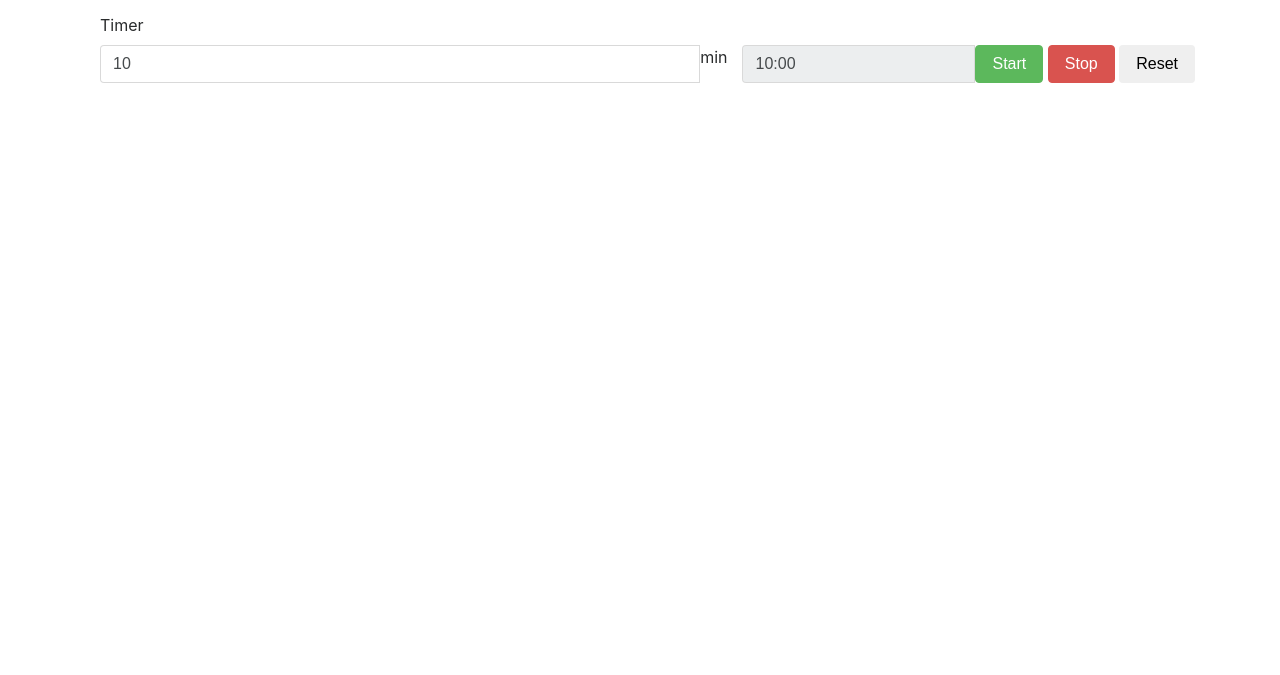
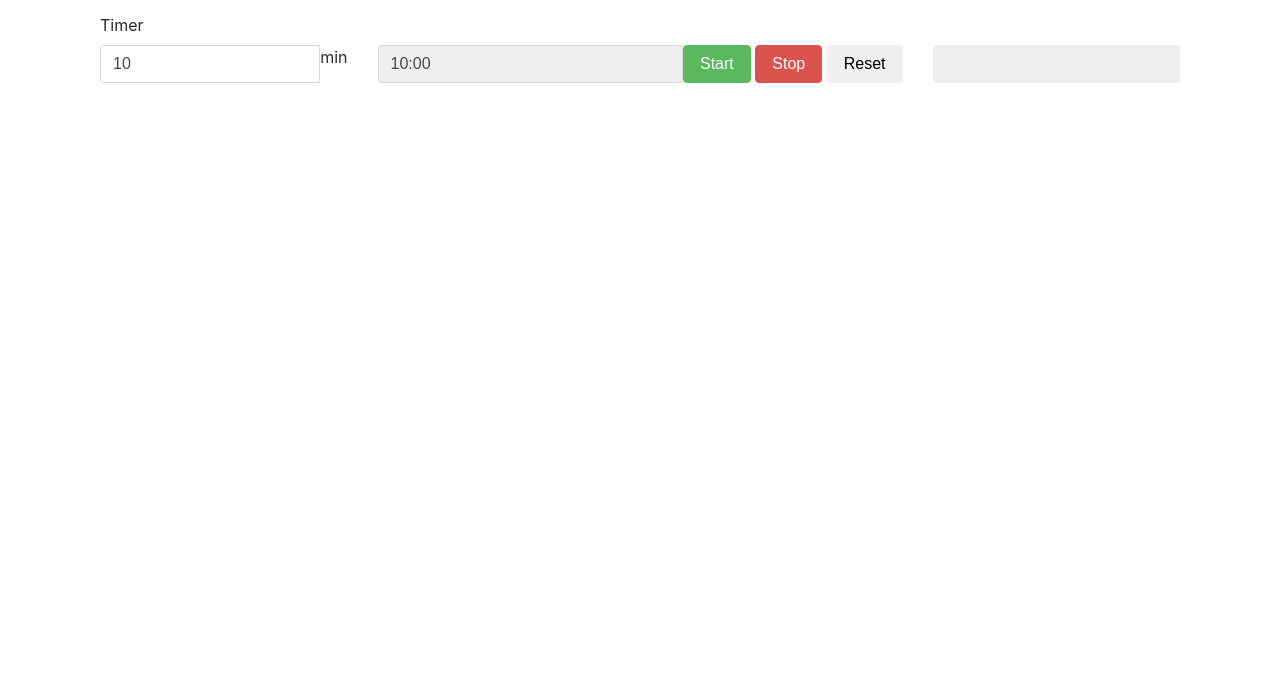
Before and after one commit to coreskill/brew-calculator, a website: page src/index.html in a window 1280 px wide. Shown: the part 125-800 px from the top of the page. Drawn offline with nearby package versions, Linux system fonts and the light colour scheme.

Commit message:
Add progress indicator

```diff
--- a/src/index.css
+++ b/src/index.css
@@ -0,0 +1,8 @@
+.form-group .progress {
+    height: 38px;
+}
+
+#progress {
+    transition-duration: 1s;
+    transition-timing-function: linear;
+}
--- a/src/index.html
+++ b/src/index.html
@@ -78,7 +78,7 @@
                         </div>
                     </div>
 
-                    <div class="col-sm-auto align-self-end">
+                    <div class="col-md-6 align-self-end">
                         <div class="form-group">
                             <div class="input-group">
                                 <input type="text" readonly id="countdown" class="form-control">
@@ -87,6 +87,14 @@
                                     <button type="button" id="stop" class="btn btn-danger">Stop</button>
                                     <button type="button" id="reset" class="btn btn-dark">Reset</button>
                                 </div>
+                            </div>
+                        </div>
+                    </div>
+
+                    <div class="col-sm-3 align-self-end">
+                        <div class="form-group">
+                            <div class="progress">
+                                <div class="progress-bar" id="progress" role="progressbar" aria-valuemin="0" aria-valuemax="100"></div>
                             </div>
                         </div>
                     </div>
--- a/src/index.js
+++ b/src/index.js
@@ -94,6 +94,8 @@ const startButton = document.querySelector("#start");
 const stopButton = document.querySelector("#stop");
 const resetButton = document.querySelector("#reset");
 
+const progressElement = document.querySelector("#progress");
+
 let timer, countdown, runningInterval;
 
 const decrementCountdownValue = () => {
@@ -103,6 +105,10 @@ const decrementCountdownValue = () => {
 };
 const writeCountdownValue = () => {
     countdownInput.value = `${Math.floor(countdown / 60)}:${(countdown % 60).toString().padStart(2, "0")}`;
+
+    let percentage = (1 - countdown / timer) * 100;
+    progressElement.style.width = `${percentage}%`;
+    progressElement.setAttribute("aria-valuenow", percentage);
 };
 
 const startTimer = () => {
```
